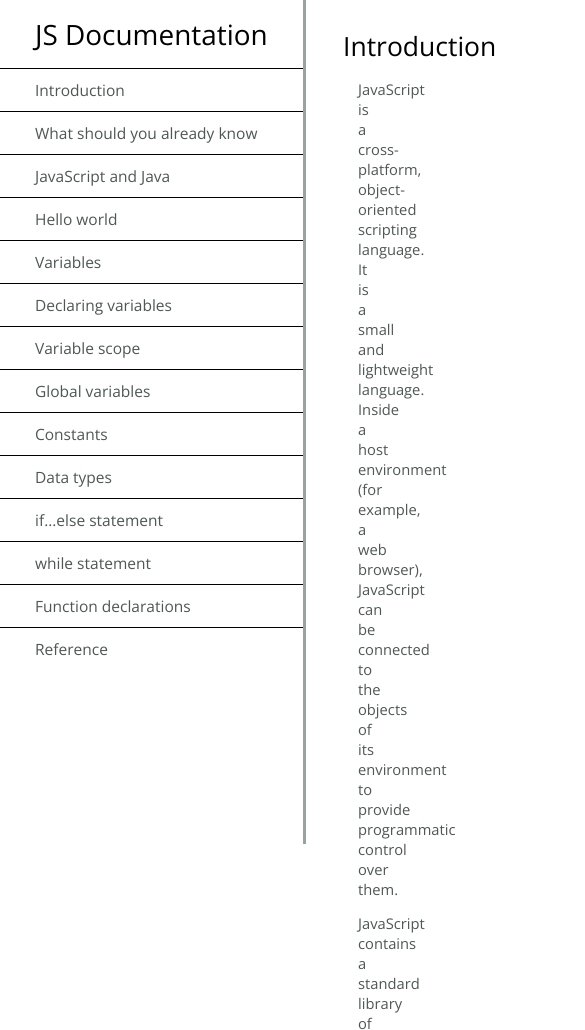
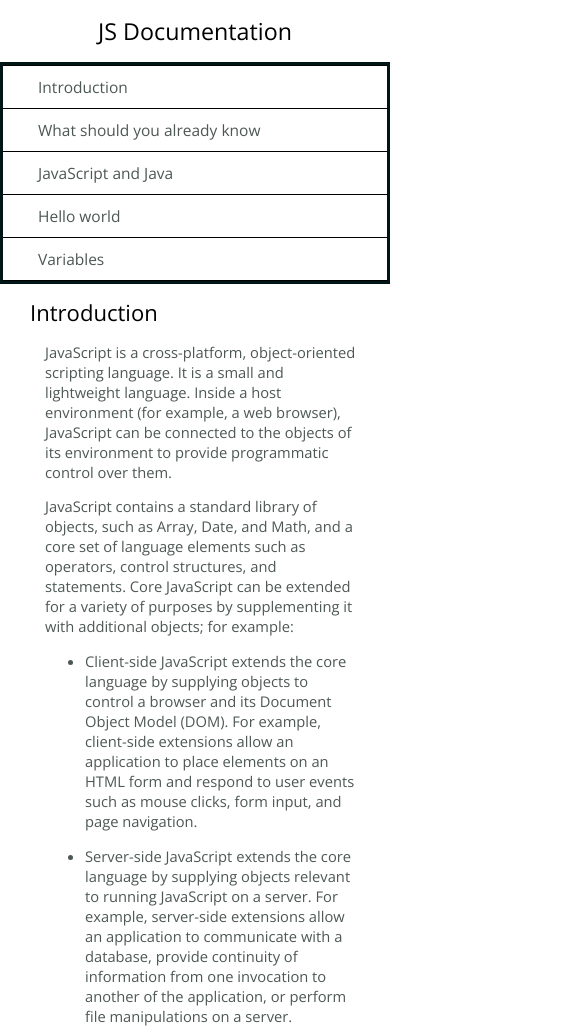
Before and after one commit to isjaki/tech-documentation-page, a plain HTML site: page index.html in a window 390 px wide. Shown: the top 1030 px of the page, 585 px wide, since content can reach past the window. Drawn offline with nearby package versions, Linux system fonts and the light colour scheme.

Commit message:
Updated style.css
Added media queries.

```diff
--- a/style.css
+++ b/style.css
@@ -68,3 +68,33 @@ code {
     border-radius: 5px;
     white-space: pre-line;
 }
+
+@media screen and (max-width: 815px) {
+    body {
+        margin: 0;
+    }
+
+    header {
+        font-size: 1.5em;
+    }
+
+    #navbar {
+        position: static;
+        width: 100%;
+        height: 247px;
+        border: none;
+    }
+
+    #navbar header {
+        text-align: center;
+    }
+
+    #navbar ul {
+        border: 3px solid rgb(0, 22, 22);
+    }
+
+    #main-doc {
+        margin: 20px 0 90px 0;
+        padding: 30px;
+    }
+}
```
